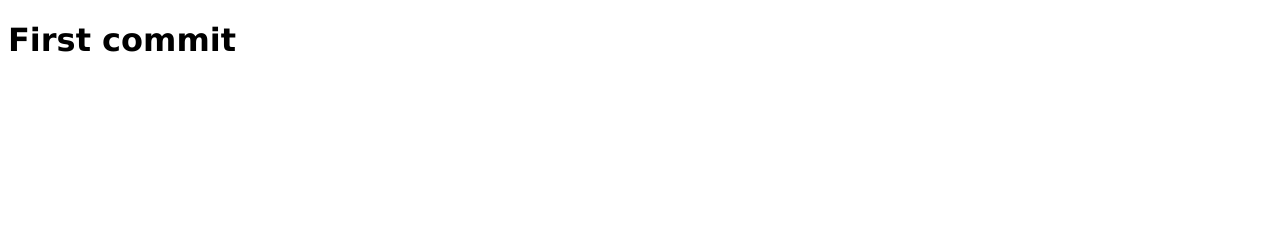
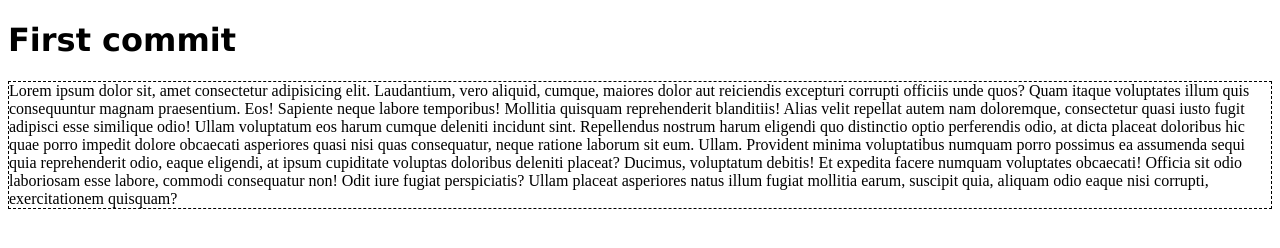
Before and after one commit to panchoibelles/segunda-prueba, a plain HTML site: page first_commit/index.html in a window 1280 px wide. Drawn offline with Linux system fonts and the light colour scheme.

Commit message:
regresar los cambios

```diff
--- a/first_commit/index.html
+++ b/first_commit/index.html
@@ -8,9 +8,18 @@
         h1 {
             font-family: Verdana, Geneva, Tahoma, sans-serif;
         }
+
+        p {
+            border: 1px dashed;
+        }
     </style>
 </head>
 <body>
     <h1>First commit</h1>
+    <p>Lorem ipsum dolor sit, amet consectetur adipisicing elit. Laudantium, vero aliquid, cumque, maiores dolor aut reiciendis excepturi corrupti officiis unde quos? Quam itaque voluptates illum quis consequuntur magnam praesentium. Eos!
+    Sapiente neque labore temporibus! Mollitia quisquam reprehenderit blanditiis! Alias velit repellat autem nam doloremque, consectetur quasi iusto fugit adipisci esse similique odio! Ullam voluptatum eos harum cumque deleniti incidunt sint.
+    Repellendus nostrum harum eligendi quo distinctio optio perferendis odio, at dicta placeat doloribus hic quae porro impedit dolore obcaecati asperiores quasi nisi quas consequatur, neque ratione laborum sit eum. Ullam.
+    Provident minima voluptatibus numquam porro possimus ea assumenda sequi quia reprehenderit odio, eaque eligendi, at ipsum cupiditate voluptas doloribus deleniti placeat? Ducimus, voluptatum debitis! Et expedita facere numquam voluptates obcaecati!
+    Officia sit odio laboriosam esse labore, commodi consequatur non! Odit iure fugiat perspiciatis? Ullam placeat asperiores natus illum fugiat mollitia earum, suscipit quia, aliquam odio eaque nisi corrupti, exercitationem quisquam?</p>
 </body>
 </html>
```
